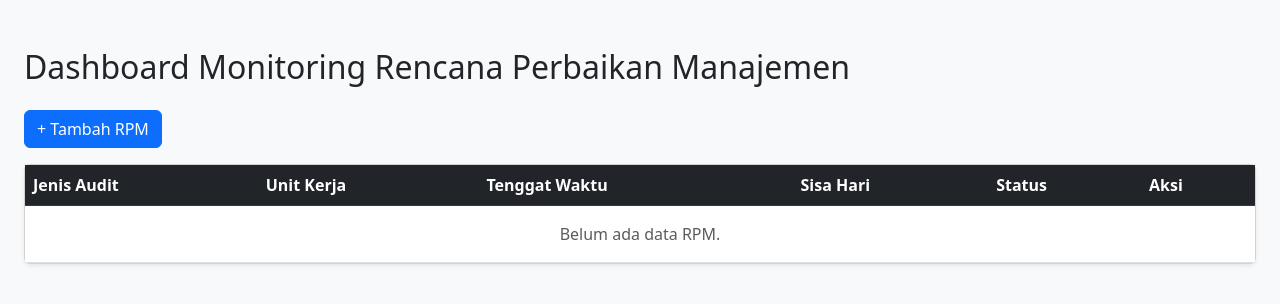
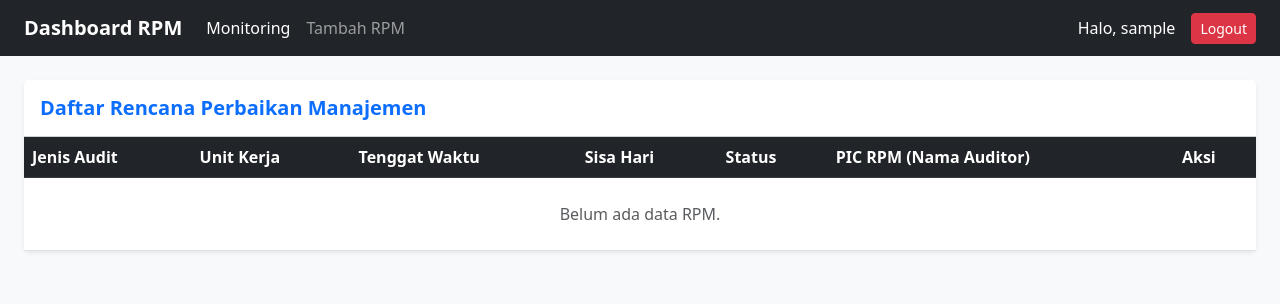
Before and after one commit to TasserFace/Dashboard-Audit-RPM, a Flask app: page / in a window 1280 px wide. Shown: the top 304 px of the page. Run offline with Flask 3, Linux system fonts and the light colour scheme; the visitor is signed in with stand-in values (Sample User, id 1).

Commit message:
Update index.html

```diff
--- a/templates/index.html
+++ b/templates/index.html
@@ -2,18 +2,49 @@
 <html lang="id">
 <head>
     <meta charset="UTF-8">
-    <meta name="viewport" content="width=device-width, initial-scale=1.0">
-    <title>Dashboard RPM Audit</title>
+    <title>Dashboard Monitoring RPM</title>
     <link href="https://cdn.jsdelivr.net/npm/bootstrap@5.3.0/dist/css/bootstrap.min.css" rel="stylesheet">
+    <style>
+        .clickable-row { cursor: pointer; transition: background-color 0.2s; }
+        .clickable-row:hover { background-color: #f1f3f5 !important; }
+    </style>
 </head>
 <body class="bg-light">
-    <div class="container-fluid mt-5 px-4">
-        <h2 class="mb-4">Dashboard Monitoring Rencana Perbaikan Manajemen</h2>
-        <a href="/input" class="btn btn-primary mb-3">+ Tambah RPM</a>
+    <!-- Navigation Bar -->
+    <nav class="navbar navbar-expand-lg navbar-dark bg-dark mb-4">
+        <div class="container-fluid px-4">
+            <a class="navbar-brand fw-bold" href="/">Dashboard RPM</a>
+            <div class="collapse navbar-collapse">
+                <ul class="navbar-nav me-auto mb-2 mb-lg-0">
+                    <li class="nav-item"><a class="nav-link active" href="/">Monitoring</a></li>
+                    <li class="nav-item"><a class="nav-link" href="/input">Tambah RPM</a></li>
+                </ul>
+                <div class="d-flex text-white align-items-center">
+                    <span class="me-3">Halo, {{ session['username'] }}</span>
+                    <a href="/logout" class="btn btn-sm btn-danger">Logout</a>
+                </div>
+            </div>
+        </div>
+    </nav>
 
-        <div class="card shadow-sm">
+    <div class="container-fluid px-4">
+        {% with messages = get_flashed_messages(with_categories=true) %}
+          {% if messages %}
+            {% for category, message in messages %}
+              <div class="alert alert-{{ category }} alert-dismissible fade show">
+                  {{ message }}
+                  <button type="button" class="btn-close" data-bs-dismiss="alert"></button>
+              </div>
+            {% endfor %}
+          {% endif %}
+        {% endwith %}
+
+        <div class="card shadow-sm border-0">
+            <div class="card-header bg-white py-3">
+                <h5 class="mb-0 fw-bold text-primary">Daftar Rencana Perbaikan Manajemen</h5>
+            </div>
             <div class="card-body p-0">
-                <table class="table table-hover align-middle mb-0">
+                <table class="table align-middle mb-0">
                     <thead class="table-dark">
                         <tr>
                             <th>Jenis Audit</th>
@@ -21,47 +52,75 @@
                             <th>Tenggat Waktu</th>
                             <th>Sisa Hari</th>
                             <th>Status</th>
+                            <th>PIC RPM (Nama Auditor)</th>
                             <th>Aksi</th>
                         </tr>
                     </thead>
                     <tbody>
                         {% for item in data %}
-                        <!-- Memberi warna merah muda (table-danger) jika sisa hari <= 14 dan belum memadai -->
-                        <tr class="{% if item.sisa_hari <= 14 and item.status != 'Memadai' %}table-danger{% endif %}">
-                            <td class="fw-bold">{{ item.jenis_audit }}</td>
-                            <td>{{ item.unit_kerja }}</td>
-                            <td>{{ item.tenggat_waktu.strftime('%d-%m-%Y') }}</td>
-                            <td>
+                        <tr class="clickable-row {% if item.sisa_hari <= 14 and item.status != 'Memadai' %}table-danger{% endif %}">
+                            <!-- Menambahkan atribut data-bs-toggle untuk memicu modal pop-up ketika baris diklik -->
+                            <td data-bs-toggle="modal" data-bs-target="#modalDetail{{ item.id }}"><strong>{{ item.jenis_audit }}</strong></td>
+                            <td data-bs-toggle="modal" data-bs-target="#modalDetail{{ item.id }}">{{ item.unit_kerja }}</td>
+                            <td data-bs-toggle="modal" data-bs-target="#modalDetail{{ item.id }}">{{ item.tenggat_waktu.strftime('%d-%m-%Y') }}</td>
+                            <td data-bs-toggle="modal" data-bs-target="#modalDetail{{ item.id }}">
                                 {% if item.status == 'Memadai' %}
                                     <span class="text-success fw-bold">Selesai</span>
                                 {% elif item.sisa_hari < 0 %}
-                                    <span class="text-danger fw-bold">Terlewat {{ item.sisa_hari|abs }} Hari</span>
+                                    <span class="text-danger fw-bold">Lewat {{ item.sisa_hari|abs }} Hari</span>
                                 {% else %}
                                     <span class="fw-bold">{{ item.sisa_hari }} Hari</span>
                                 {% endif %}
                             </td>
-                            <td>
-                                <span class="badge
-                                    {% if item.status == 'Memadai' %} bg-success
-                                    {% elif item.status == 'Belum Memadai' %} bg-danger
-                                    {% elif item.sisa_hari < 0 %} bg-dark
-                                    {% else %} bg-warning text-dark {% endif %}">
+                            <td data-bs-toggle="modal" data-bs-target="#modalDetail{{ item.id }}">
+                                <span class="badge {% if item.status == 'Memadai' %} bg-success {% elif item.status == 'Belum Memadai' %} bg-danger {% elif item.sisa_hari < 0 %} bg-dark {% else %} bg-warning text-dark {% endif %}">
                                     {{ item.status }}
                                 </span>
                             </td>
+                            <td data-bs-toggle="modal" data-bs-target="#modalDetail{{ item.id }}">{{ item.nama_auditor }}</td>
                             <td>
-                                <a href="/edit/{{ item.id }}" class="btn btn-sm btn-outline-primary">Ubah</a>
+                                <!-- Tombol Tindak Lanjut -->
+                                <a href="/edit/{{ item.id }}" class="btn btn-sm btn-primary">Tindak Lanjut</a>
                             </td>
                         </tr>
+
+                        <!-- Modal Pop-up Rincian RPM (Hanya muncul jika baris diklik) -->
+                        <div class="modal fade" id="modalDetail{{ item.id }}" tabindex="-1">
+                          <div class="modal-dialog">
+                            <div class="modal-content">
+                              <div class="modal-header bg-primary text-white">
+                                <h5 class="modal-title">Rincian RPM: {{ item.unit_kerja }}</h5>
+                                <button type="button" class="btn-close btn-close-white" data-bs-dismiss="modal"></button>
+                              </div>
+                              <div class="modal-body">
+                                <h6><strong>Deskripsi Tindak Lanjut:</strong></h6>
+                                <p class="text-muted border p-2 rounded bg-light">{{ item.deskripsi }}</p>
+
+                                <h6><strong>Informasi Kontak Auditee:</strong></h6>
+                                <table class="table table-sm table-borderless">
+                                    <tr><td width="40%">Nama PIC:</td><td><strong>{{ item.nama_pic }}</strong></td></tr>
+                                    <tr><td>No. WhatsApp PIC:</td><td><strong>{{ item.wa_auditee }}</strong></td></tr>
+                                </table>
+                              </div>
+                              <div class="modal-footer">
+                                <button type="button" class="btn btn-secondary" data-bs-dismiss="modal">Tutup</button>
+                                <a href="/edit/{{ item.id }}" class="btn btn-primary">Tindak Lanjut</a>
+                              </div>
+                            </div>
+                          </div>
+                        </div>
+                        <!-- Akhir Modal -->
+
                         {% else %}
-                        <tr>
-                            <td colspan="6" class="text-center text-muted py-3">Belum ada data RPM.</td>
-                        </tr>
+                        <tr><td colspan="7" class="text-center py-4 text-muted">Belum ada data RPM.</td></tr>
                         {% endfor %}
                     </tbody>
                 </table>
             </div>
         </div>
     </div>
+
+    <!-- Script Bootstrap untuk Modal Pop-up -->
+    <script src="https://cdn.jsdelivr.net/npm/bootstrap@5.3.0/dist/js/bootstrap.bundle.min.js"></script>
 </body>
 </html>
```
